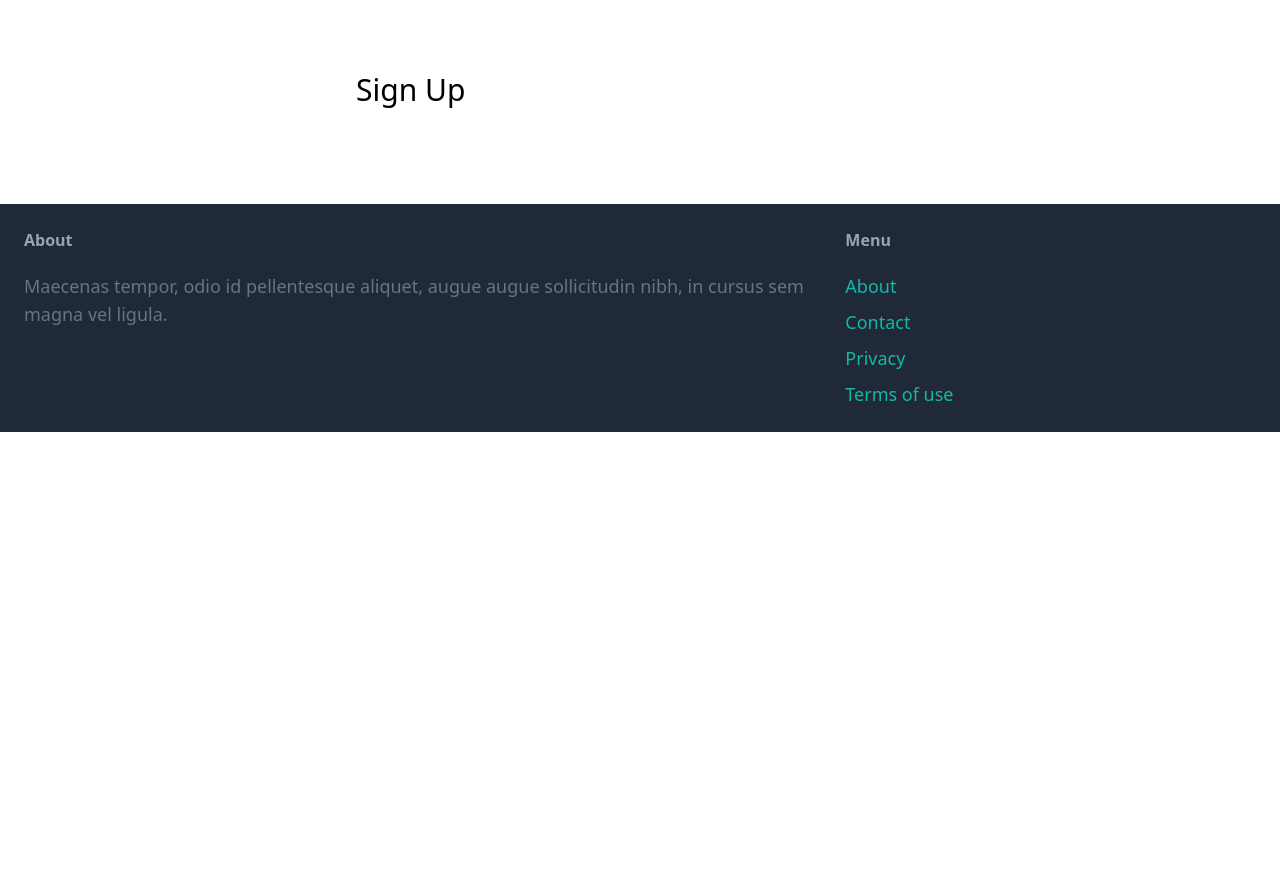
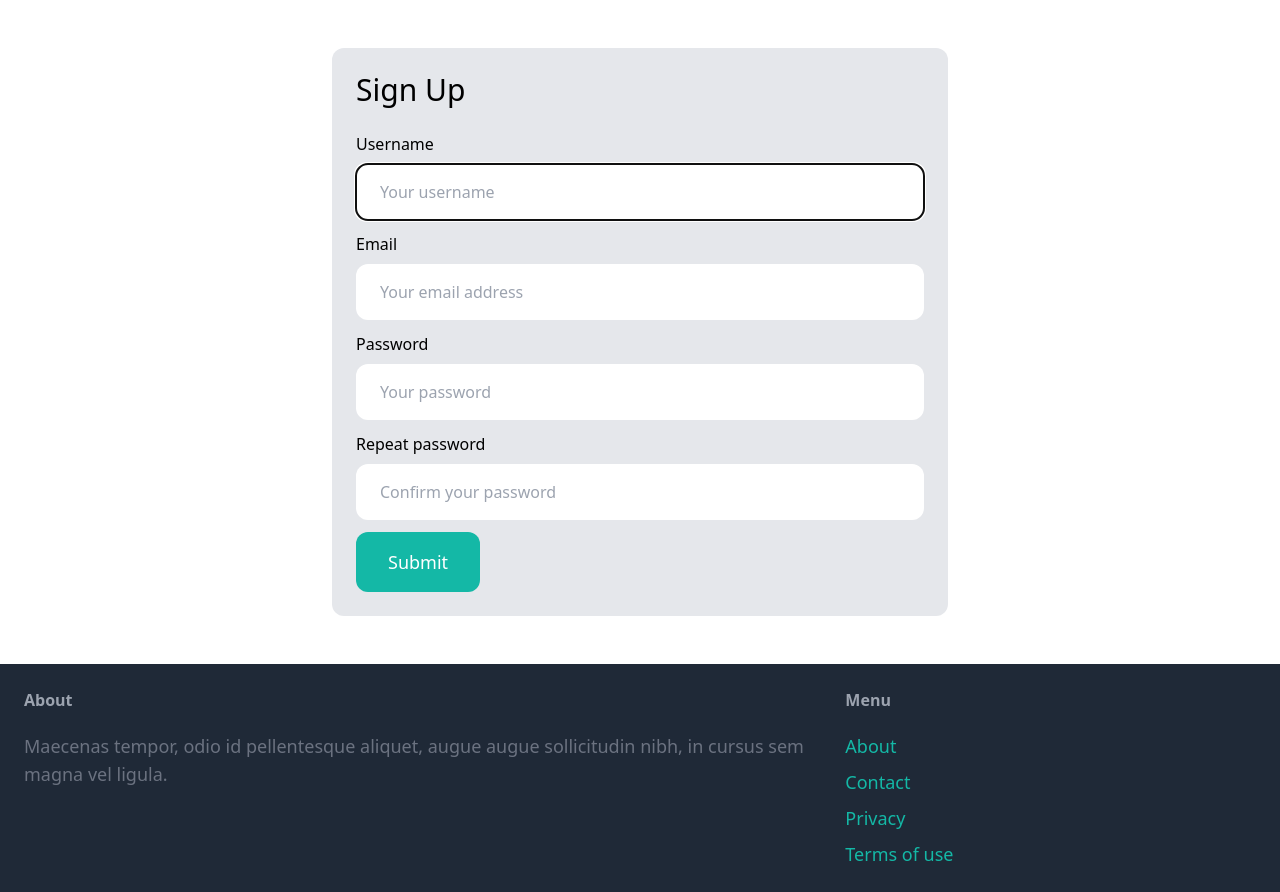
Before and after one commit to POLITJ/Django-Marketplace, a Django app: page /signup/ in a window 1280 px wide. Shown: the part 77-969 px from the top of the page. Before the commit the page ends 509 px from the top, so only its background shows below. Run offline with Django 5.2, Linux system fonts and the light colour scheme; some libraries are stand-ins or nearby versions.

Commit message:
Finish functionality of singup page

```diff
--- a/core/forms.py
+++ b/core/forms.py
@@ -7,3 +7,20 @@ class SignupForm(UserCreationForm):
     class Meta:
         model = User
         fields = ('username', 'email', 'password1', 'password2')
+
+    username = forms.CharField(widget=forms.TextInput(attrs={
+        'placeholder': 'Your username',
+        'class': "w-full py-4 px-6 rounded-xl"
+    }))
+    email = forms.CharField(widget=forms.EmailInput(attrs={
+        'placeholder': 'Your email address',
+        'class': "w-full py-4 px-6 rounded-xl"
+    }))
+    password1 = forms.CharField(widget=forms.PasswordInput(attrs={
+        'placeholder': 'Your password',
+        'class': "w-full py-4 px-6 rounded-xl"
+    }))
+    password2 = forms.CharField(widget=forms.PasswordInput(attrs={
+        'placeholder': 'Confirm your password',
+        'class': "w-full py-4 px-6 rounded-xl"
+    }))
--- a/core/templates/core/signup.html
+++ b/core/templates/core/signup.html
@@ -4,7 +4,39 @@
 {% block title %}Sign up{% endblock %}
 
 {% block content %}
-<div class="w-1/2 my-6 p-6 mx-auto br-gray-100 rounded-xl">
+<div class="w-1/2 my-6 p-6 mx-auto bg-gray-200 rounded-xl">
     <h1 class="mb-6 text-3xl">Sign Up</h1>
+
+    <form method="post" action='.'>
+        {% csrf_token %}
+
+        <div class="mb-3">
+            <label class="inline-block mb-2">Username</label><br>
+            {{ form.username }}
+        </div>
+        <div class="mb-3">
+            <label class="inline-block mb-2">Email</label><br>
+            {{ form.email }}
+        </div>
+        <div class="mb-3">
+            <label class="inline-block mb-2">Password</label><br>
+            {{ form.password1 }}
+        </div>
+        <div class="mb-3">
+            <label class="inline-block mb-2">Repeat password</label><br>
+            {{ form.password2 }}
+        </div>
+
+        {% if form.errors or form.non_field_errors %}
+            <div class="mb-3 p-6 bg-red-100 rounded-xl">
+                {% for field in form %}
+                    {{ field.errors }}
+                {% endfor %}
+                {{form.non_field_errors}}
+            </div>
+        {% endif %}
+
+        <button class="py-4 px-8 text-lg bg-teal-500 hover:bg-teal-700 rounded-xl text-white">Submit</button>
+    </form>
 </div>
 {% endblock %}
--- a/core/views.py
+++ b/core/views.py
@@ -1,4 +1,4 @@
-from django.shortcuts import render
+from django.shortcuts import render, redirect
 
 from item.models import Category, Item
 from .forms import SignupForm
@@ -18,5 +18,13 @@ def contact(request):
 
 
 def signup(request):
-    form = SignupForm
+    if request.method == 'POST':
+        form = SignupForm(request.POST)
+
+        if form.is_valid():
+            form.save()
+
+            return redirect('login/')
+    else:
+        form = SignupForm()
     return render(request, 'core/signup.html', {'form': form})
```
Also changed, not shown: db.sqlite3.
